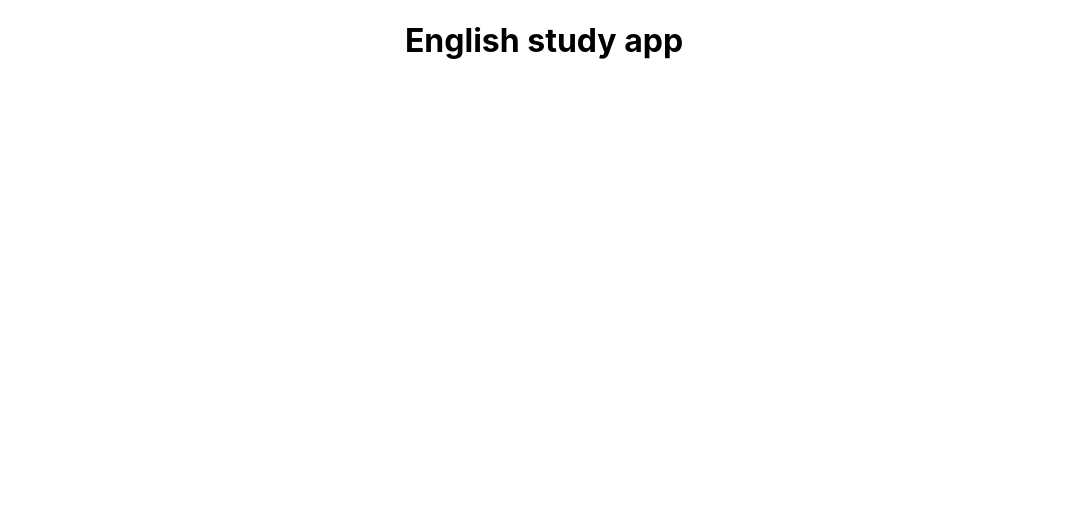
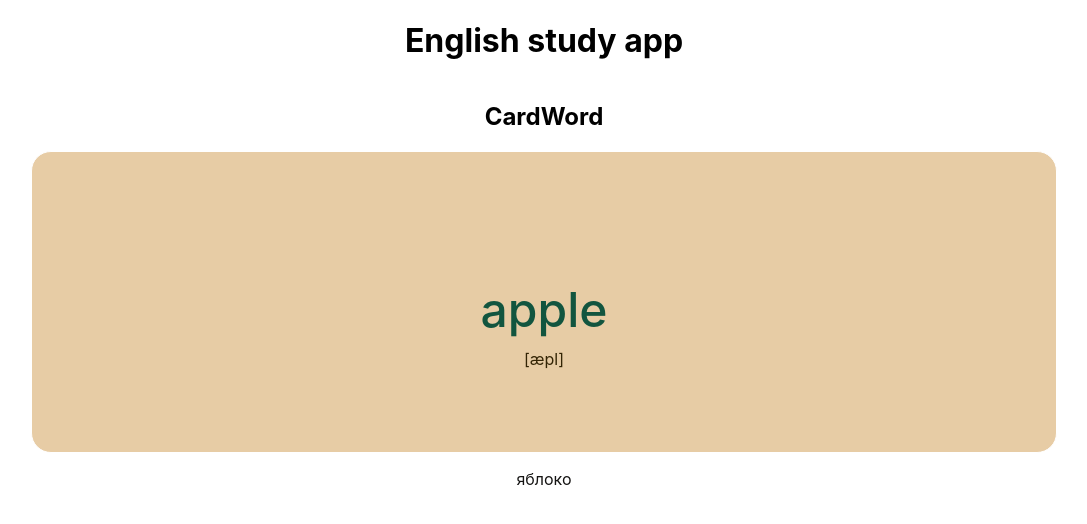
Before and after one commit to Svetk0/english-study-app, a React (Create React App) app: page / in a window 1280 px wide. Shown: the top 524 px of the page, without its empty margins (96-1183 px from the left). Built offline with nearby package versions, Linux system fonts and the light colour scheme.

Commit message:
add styles to card word

```diff
--- a/src/App.css
+++ b/src/App.css
@@ -4,41 +4,6 @@
     align-items: center;
     flex-direction: column;
     justify-content: center;
-
+    color: black;
 
 }
-
-.App-logo {
-  height: 40vmin;
-  pointer-events: none;
-}
-
-@media (prefers-reduced-motion: no-preference) {
-  .App-logo {
-    animation: App-logo-spin infinite 20s linear;
-  }
-}
-
-.App-header {
-  background-color: #282c34;
-  min-height: 100vh;
-  display: flex;
-  flex-direction: column;
-  align-items: center;
-  justify-content: center;
-  font-size: calc(10px + 2vmin);
-  color: white;
-}
-
-.App-link {
-  color: #61dafb;
-}
-
-@keyframes App-logo-spin {
-  from {
-    transform: rotate(0deg);
-  }
-  to {
-    transform: rotate(360deg);
-  }
-}
--- a/src/App.js
+++ b/src/App.js
@@ -1,6 +1,7 @@
 //import Header from './components/Header';
 import { useEffect }  from 'react';
-import Header from './components/Header';
+import Header from './components/header/Header';
+import Card from './components/card/CardWord';
 import './App.css';
 
 function App() {
@@ -11,7 +12,8 @@ function App() {
   return (
     <div className="App-container">
 
-      <Header/>
+      <Header />
+      <Card />
     </div>
   );
 }
--- a/src/components/Header.jsx
+++ /dev/null
@@ -1,11 +0,0 @@
-
-//import "./Components.css";
-
-function Header() {
-
-    return (
-        < >
-            <h1 className="header">English study app</h1>
-        </>)
-}
-export default Header;
--- /dev/null
+++ b/src/components/card/CardWord.jsx
@@ -0,0 +1,23 @@
+//card word
+import styles from "./CardWord.module.css";
+function CardWord() {
+
+    return (
+        <>
+             <h2>CardWord</h2>
+            <div className={styles.cardContainer}>
+
+           <div className={ styles.card_word}>
+           apple
+                </div>
+                <div className={ styles.card_transcription}>
+                [æpl]
+
+                </div>
+                <div className={ styles.card_translate}>
+           яблоко
+           </div>
+            </div>
+        </>)
+}
+export default CardWord;
--- /dev/null
+++ b/src/components/card/CardWord.module.css
@@ -0,0 +1,29 @@
+.cardContainer{
+    display: flex;
+    flex-direction: column;
+    background-color: rgb(231, 204, 165);
+
+    min-width: 80%;
+    max-width: 500px;
+    height: 300px;
+    border-radius: 20px;
+    border: 1px solid #fff;
+
+}
+.card_word{
+    font-size: 3rem;
+    color: rgb(18, 85, 63);
+    font-weight: 500;
+    margin: 10vw 5px 10px 5px;
+}
+.card_transcription{
+    font-size: 1rem;
+    color: rgb(51, 36, 5);
+}
+
+.card_translate{
+    font-size: 1rem;
+    color: rgb(21, 20, 19);
+    margin: 100px;
+
+}
--- /dev/null
+++ b/src/components/header/Header.jsx
@@ -0,0 +1,12 @@
+
+import styles from "./Header.module.css";
+// <h1 className={styles.header}>English study app</h1>
+function Header() {
+
+    return (
+        <>
+
+           <h1 className={styles.header}>English study app</h1>
+        </>)
+}
+export default Header;
--- /dev/null
+++ b/src/components/header/Header.module.css
@@ -0,0 +1,4 @@
+.header{
+    color: black;
+
+}
--- a/src/index.js
+++ b/src/index.js
@@ -7,7 +7,9 @@ import reportWebVitals from './reportWebVitals';
 const root = ReactDOM.createRoot(document.getElementById('root'));
 root.render(
   <React.StrictMode>
+
     <App />
+
   </React.StrictMode>
 );
 
```
Also changed, not shown: src/components/CardWord.jsx (deleted).
